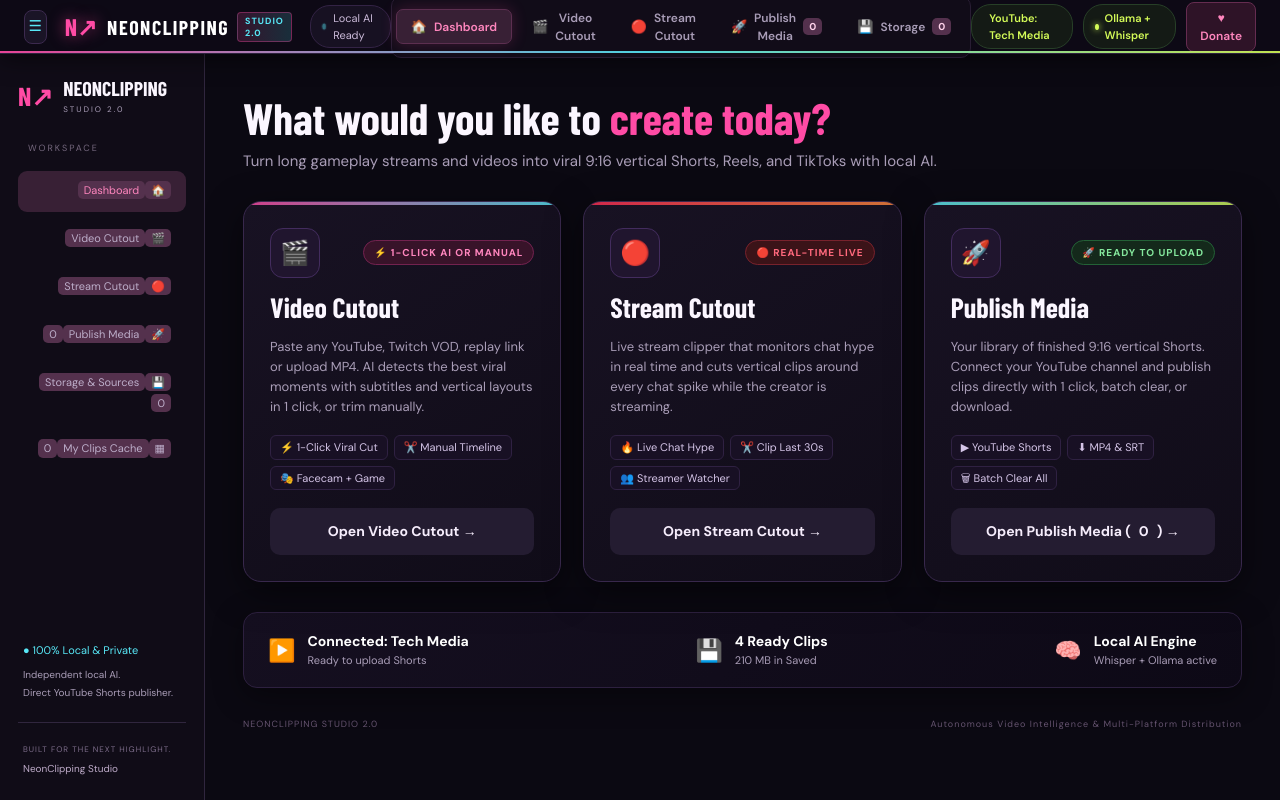
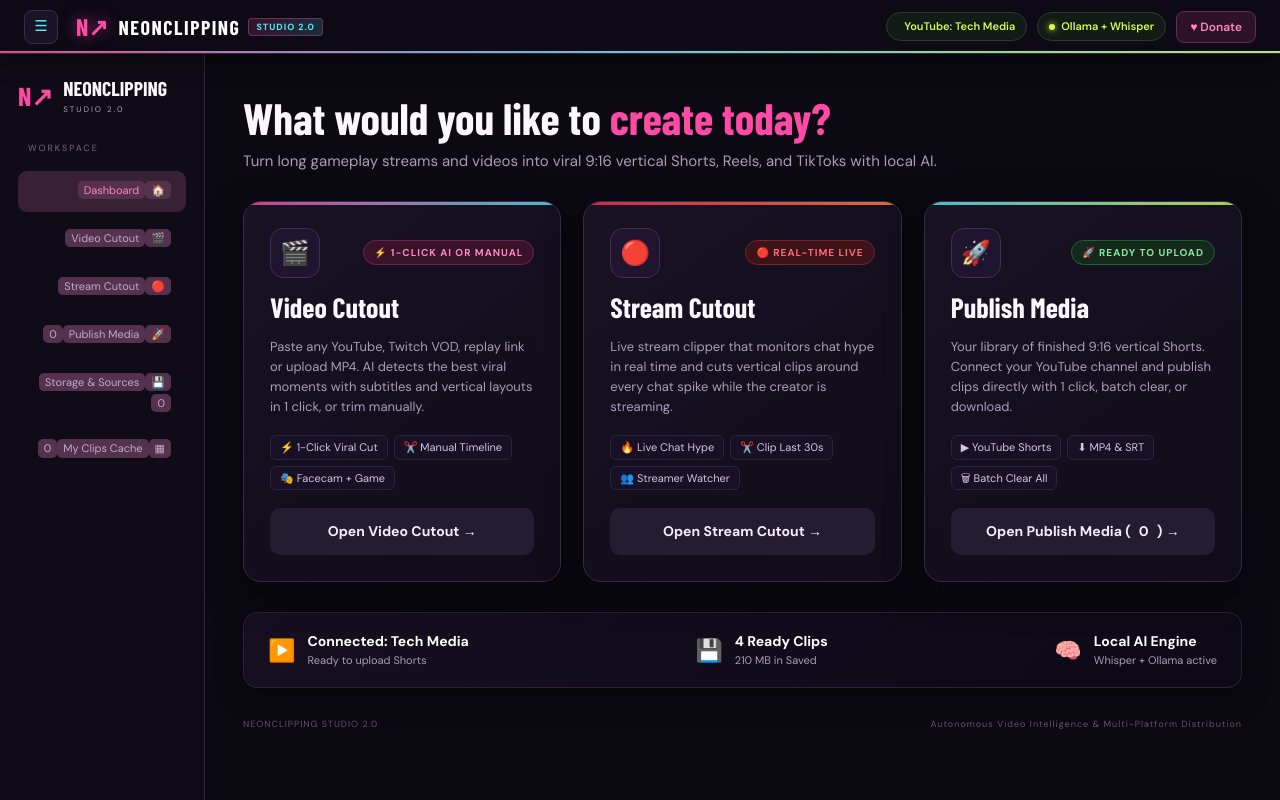
Before and after one commit to Arko-009/NeonClipping, a plain HTML site: page index.html in a window 1280 px wide. Drawn offline with nearby package versions, Linux system fonts and the light colour scheme; files that its build step writes are made by us from their sources; files whose address does not match are found by name; a web font is replaced by a local one.

Commit message:
style(ui): clean up redundant sidebar footer copy and duplicate top navbar navigation

```diff
--- a/index.html
+++ b/index.html
@@ -1,4 +1,4 @@
-<!doctype html><html lang="en"><head><meta charset="utf-8"><meta name="color-scheme" content="dark"><meta name="viewport" content="width=device-width,initial-scale=1"><title>NeonClipping Studio</title><link rel="stylesheet" href="/assets/style.css?v=20261121-reinnovation"></head><body>
+<!doctype html><html lang="en"><head><meta charset="utf-8"><meta name="color-scheme" content="dark"><meta name="viewport" content="width=device-width,initial-scale=1"><title>NeonClipping Studio</title><link rel="stylesheet" href="/assets/style.css?v=20261121-clean"></head><body>
 <nav class="app-top-nav">
   <div class="top-nav-left">
     <button class="sidebar-toggle-btn" id="sidebar-toggle" title="Toggle Sidebar">☰</button>
@@ -9,28 +9,6 @@
         <span class="top-brand-badge">STUDIO 2.0</span>
       </div>
     </a>
-    <div class="top-nav-status">
-      <span class="pulse-dot"></span>
-      <span class="status-label">Local AI Ready</span>
-    </div>
-  </div>
-
-  <div class="top-nav-center">
-    <button class="top-nav-btn active" data-view="home">
-      <span class="nav-icon">🏠</span> Dashboard
-    </button>
-    <button class="top-nav-btn" data-view="video">
-      <span class="nav-icon">🎬</span> Video Cutout
-    </button>
-    <button class="top-nav-btn" data-view="stream">
-      <span class="nav-icon">🔴</span> Stream Cutout
-    </button>
-    <button class="top-nav-btn" data-view="saved">
-      <span class="nav-icon">🚀</span> Publish Media <span class="nav-count" id="top-saved-count">0</span>
-    </button>
-    <button class="top-nav-btn" data-view="sources">
-      <span class="nav-icon">💾</span> Storage <span class="nav-count" id="top-sources-count">0</span>
-    </button>
   </div>
 
   <div class="top-nav-right">
@@ -57,8 +35,6 @@
   <button class="nav" data-view="saved"><span class="nav-icon">🚀</span> &nbsp;<span class="nav-text">Publish Media</span> <span id="saved-count">0</span></button>
   <button class="nav" data-view="sources"><span class="nav-icon">💾</span> &nbsp;<span class="nav-text">Storage &amp; Sources</span> <span id="sources-count">0</span></button>
   <button class="nav" data-view="library"><span class="nav-icon">▦</span> &nbsp;<span class="nav-text">My Clips Cache</span> <span id="library-count">0</span></button>
-  <div class="side-note">● 100% Local &amp; Private<p>Independent local AI.<br>Direct YouTube Shorts publisher.</p></div>
-  <div class="signature">BUILT FOR THE NEXT HIGHLIGHT.<small>NeonClipping Studio</small></div>
 </aside>
 
 <main>
@@ -488,7 +464,7 @@
   <footer>NEONCLIPPING STUDIO 2.0 <span>Autonomous Video Intelligence &amp; Multi-Platform Distribution</span></footer>
 </main>
 
-<script src="/assets/app.js?v=20261121-reinnovation"></script>
+<script src="/assets/app.js?v=20261121-clean"></script>
 <script src="/assets/extras.js?v=20261120-stacklive"></script>
 <script src="/assets/vision.js?v=20261120-stacklive"></script>
 </body></html>
```
